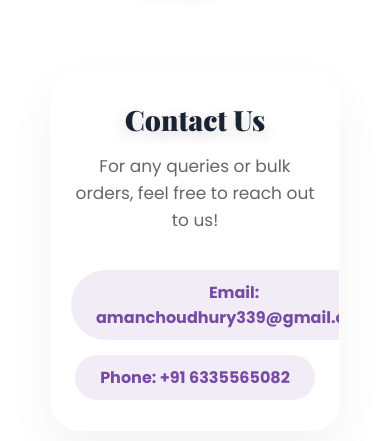
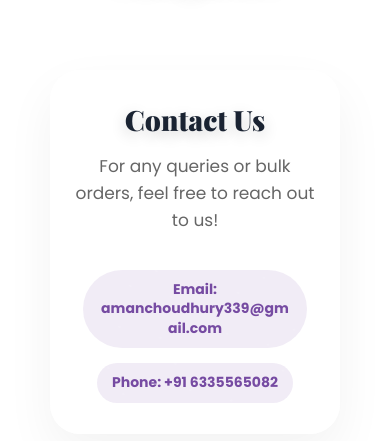
Before and after one commit to Technicalaman123/roshniprint, a plain HTML site: page index.html in a window 390 px wide. Shown: the part 341-782 px from the top of the page. Drawn offline with nearby package versions, Linux system fonts and the light colour scheme; no server answers.

Commit message:
Update style.css

```diff
--- a/css/style.css
+++ b/css/style.css
@@ -1154,16 +1154,34 @@ footer::before {
     line-height: 1.6;
 }
 
-/* Aapka Favourite Design (Email & Phone Highlight) */
+/* --- Contact Items Styling (Mobile Friendly) --- */
 .contact-section h3 {
-    margin-top: 15px; /* Dono ke beech ka gap */
+    margin-top: 15px;
     font-weight: 700;
     color: #764ba2;
     background: rgba(118, 75, 162, 0.1);
     display: inline-block;
     padding: 10px 25px;
     border-radius: 50px;
-    font-size: 16px; /* Text size adjust kiya */
+    font-size: 16px;
+
+    /* --- Naya Code Jo Fix Karega --- */
+    max-width: 90%;          /* Screen se bahar nahi jayega */
+    word-wrap: break-word;   /* Lambi email ko niche bhej dega */
+    overflow-wrap: break-word;
+    line-height: 1.4;        /* Agar wrap ho toh lines chipke na */
+}
+
+/* Mobile ke liye thoda aur chota size */
+@media (max-width: 480px) {
+    .contact-section h3 {
+        font-size: 14px;      /* Mobile par font thoda chota */
+        padding: 10px 15px;   /* Padding kam taaki jagah bache */
+    }
+
+    .contact-section {
+        padding: 30px 15px;   /* Box ki padding bhi kam kar di */
+    }
 }
 
 /* --- Mobile Responsiveness for these sections --- */
```
